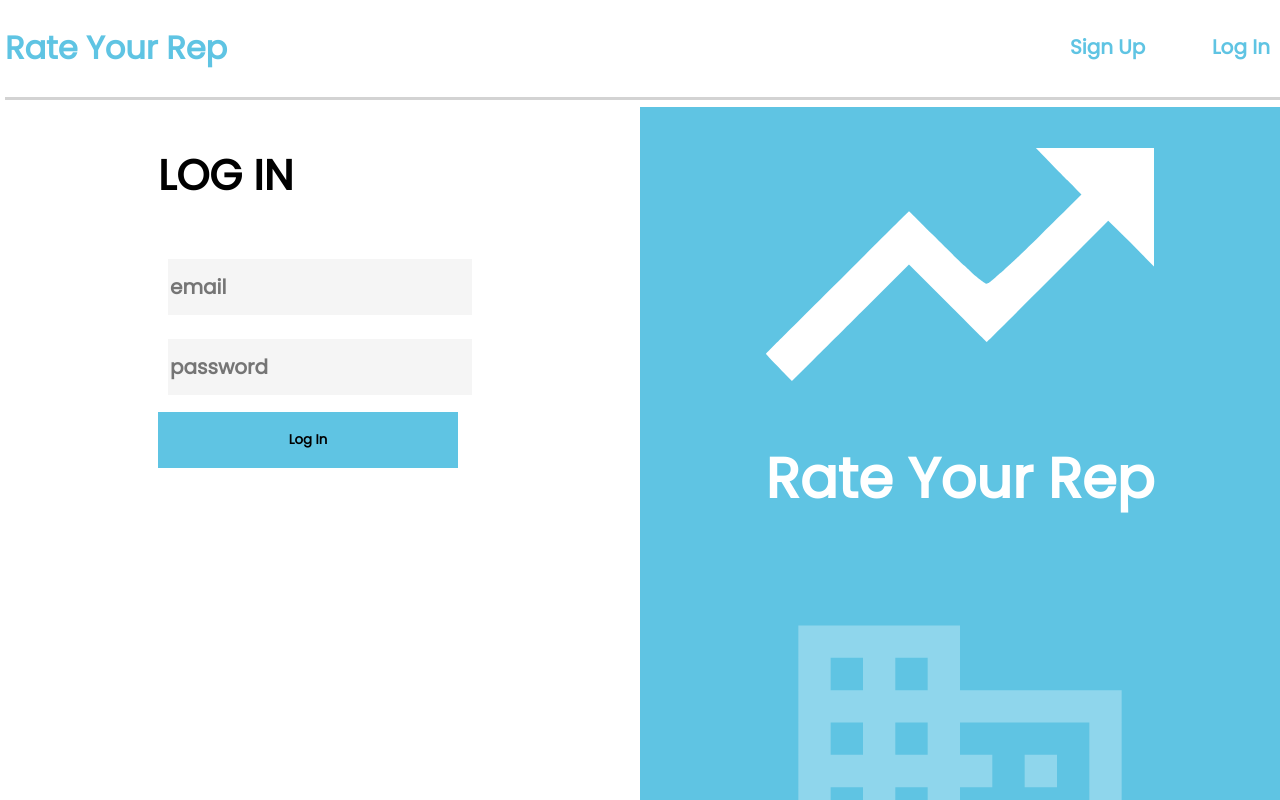
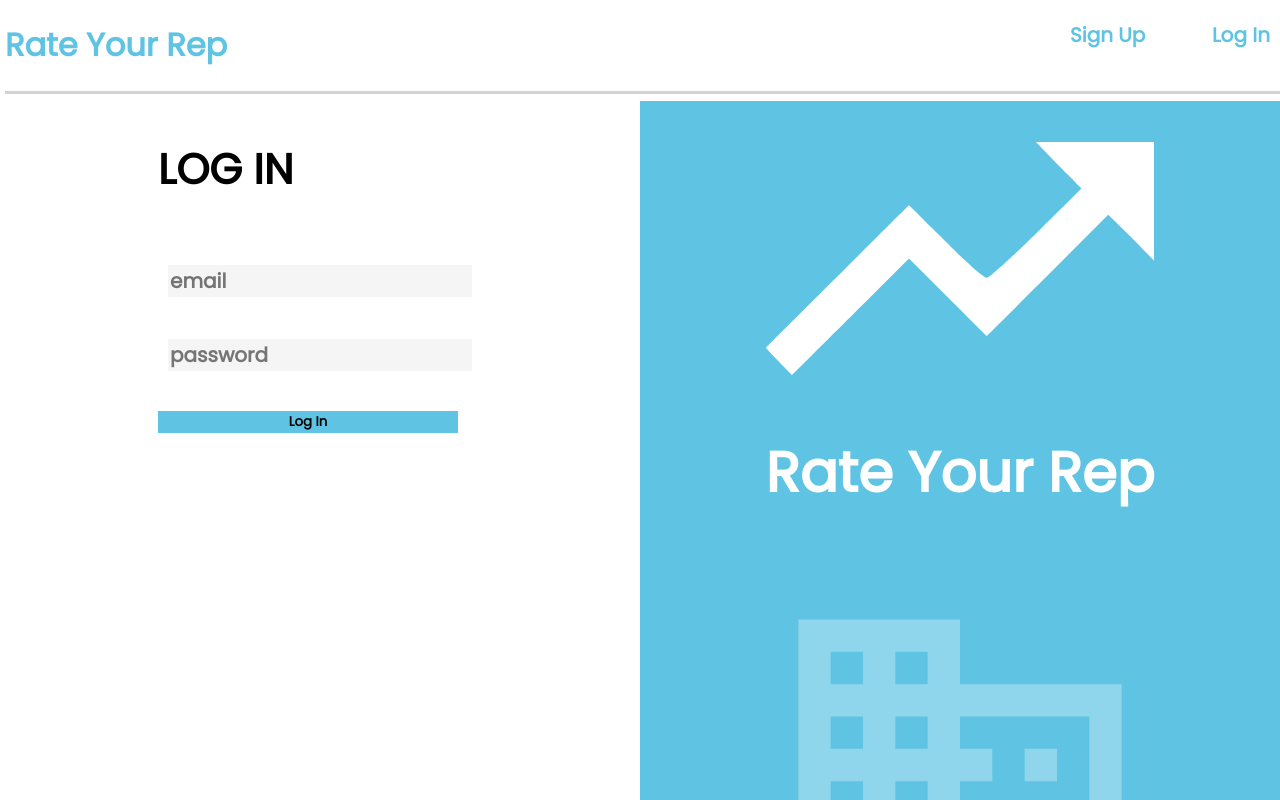
Before and after one commit to HackForBLMTeam30/RateYourRep, a React (Create React App) app: page /home in a window 1280 px wide. Shown: the top 800 px of the page. Built offline with nearby package versions, Linux system fonts and the light colour scheme; no server answers.

Commit message:
removed line height

```diff
--- a/src/login.css
+++ b/src/login.css
@@ -4,7 +4,6 @@
   font-family: Poppins;
   font-style: normal;
   font-weight: 600;
-  line-height: 54px;
 }
 .logo-div {
   background-color: #5fc4e3;
```
